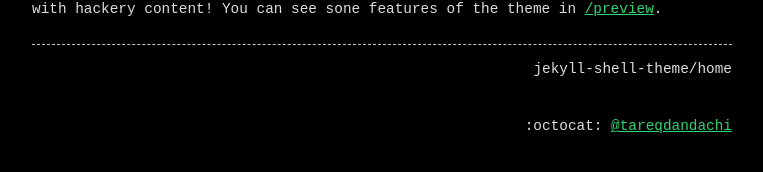
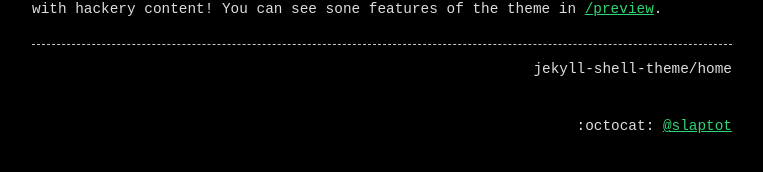
Before and after one commit to slaptot/slaptot.github.io, a Jekyll site: the page built from index.md, in a window 1280 px wide. Shown: the part 537-709 px from the top of the page, without its empty margins (258-1021 px from the left). Built offline with Jekyll 4.4.1, drawn with Linux system fonts in a browser that asks for light colours.

Commit message:
Set username

```diff
--- a/_config.yml
+++ b/_config.yml
@@ -1,9 +1,9 @@
 title: "jekyll-shell-theme"
 tagline: "A jekyll theme that looks like a shell/terminal"
 description: "This is a preview of jekyll-shell-theme."
-github_username: tareqdandachi
-baseurl: "/jekyll-shell-theme"
-url: "https://tareqdandachi.github.io"
+github_username: slaptot
+baseurl: "/"
+url: "https://slaptot.github.io"
 
 plugins:
   - jemoji
```
